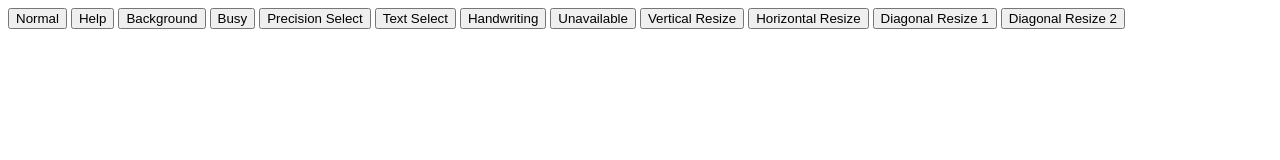
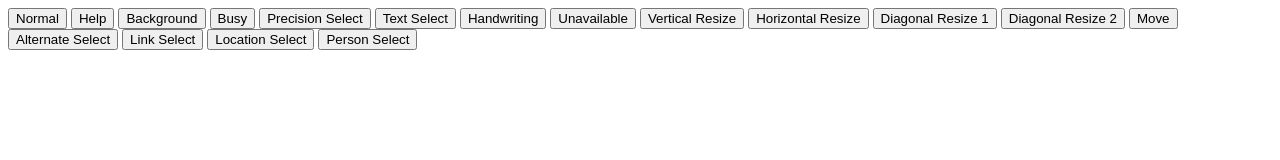
Before and after one commit to Ollcreeper12/testGithuvIo, a plain HTML site: page index.html in a window 1280 px wide. Drawn offline with Linux system fonts and the light colour scheme.

Commit message:
basic css and all buttons completed

```diff
--- a/index.html
+++ b/index.html
@@ -4,6 +4,7 @@
     <meta charset="UTF-8">
     <meta name="viewport" content="width=device-width, initial-scale=1.0">
     <title>The Cursor Viewer</title>
+    <link rel="stylesheet" href="main.css">
 </head>
 <body>
 
@@ -21,6 +22,12 @@
         <button class = "btn_hori_size"> Horizontal Resize </button>
         <button class = "btn_diag_size-1"> Diagonal Resize 1 </button>
         <button class = "btn_diag_size-2"> Diagonal Resize 2 </button>
+        <button class = "btn_move"> Move </button>
+        <button class = "btn_alt_sel"> Alternate Select </button>
+        <button class = "btn_link_sel"> Link Select </button>
+        <button class = "btn_loc_sel"> Location Select </button>
+        <button class = "btn_person_sel"> Person Select </button>
+
 
     </div>
 
--- a/main.css
+++ b/main.css
@@ -0,0 +1,3 @@
+.body {
+    background-color: rgb(48, 8, 85);
+}
```
